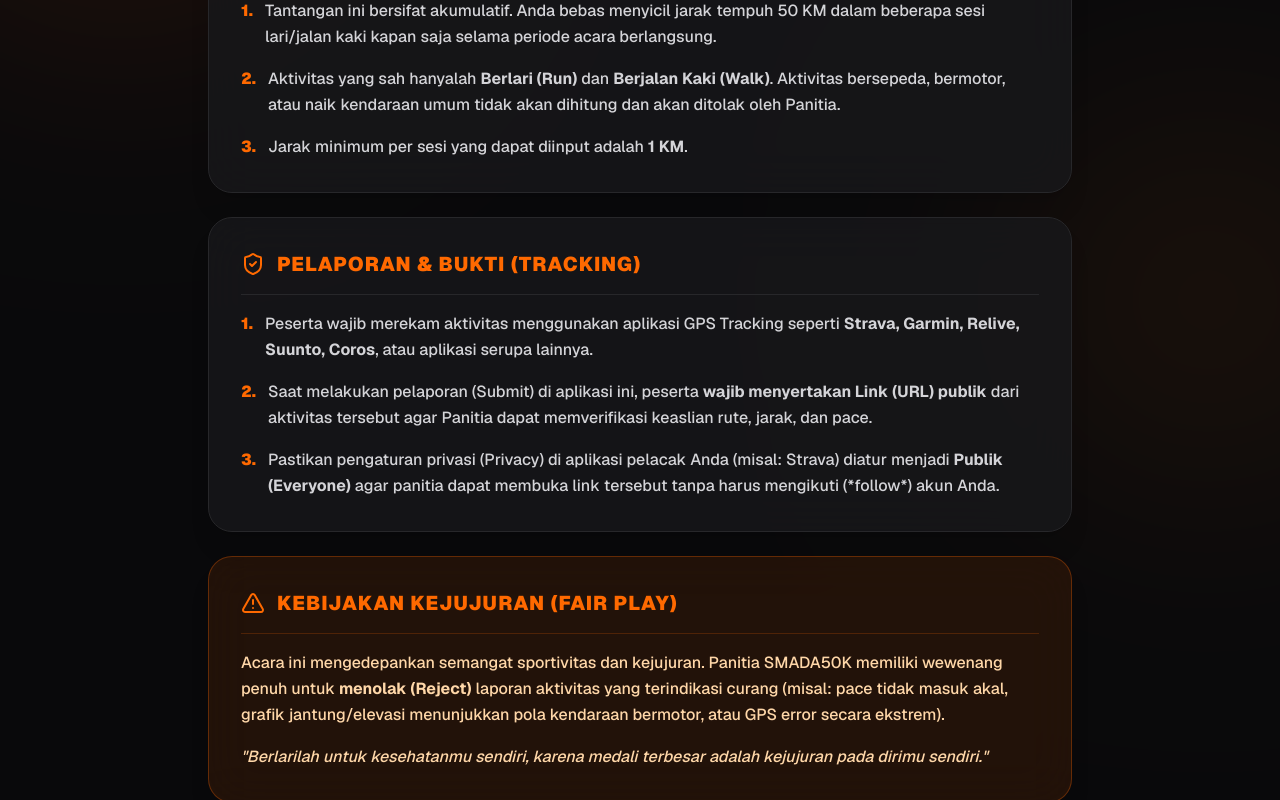
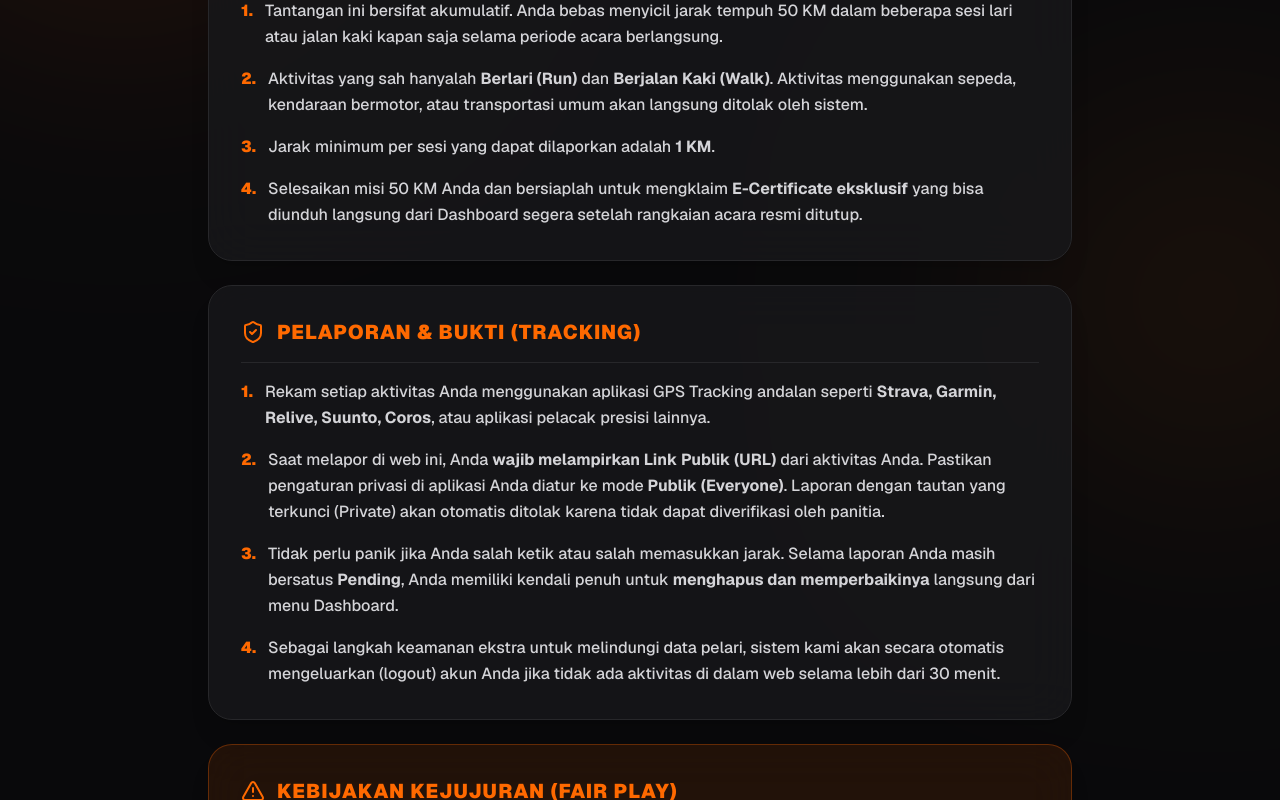
Before and after one commit to vxtamax/smada50k-run, a Next.js app: page /panduan in a window 1280 px wide. Shown: the part 380-1180 px from the top of the page. Built offline with nearby package versions, Linux system fonts and the light colour scheme; no server answers.

Commit message:
Add files via upload

```diff
--- a/src/app/admin/page.tsx
+++ b/src/app/admin/page.tsx
@@ -385,8 +385,6 @@ export default function AdminDashboard() {
                     const paceStatus = getPaceStatus(sub.pace_minutes);
                     const linkToSearch = sub.proof_link || sub.screenshot_url;
                     const isDuplicate = linkToSearch ? allSubmissions.filter((s: any) => (s.proof_link === linkToSearch || s.screenshot_url === linkToSearch) && s.id !== sub.id).length > 0 : false;
-                    const linkToSearch = sub.proof_link || sub.screenshot_url;
-                    const isDuplicate = linkToSearch ? allSubmissions.filter((s: any) => (s.proof_link === linkToSearch || s.screenshot_url === linkToSearch) && s.id !== sub.id).length > 0 : false;
 
                   return (
                     <div key={sub.id} className="bg-zinc-900 border border-zinc-800 rounded-3xl p-5 hover:border-orange-500/50 transition-all flex flex-col sm:flex-row gap-5 items-start sm:items-center justify-between group shadow-xl">
--- a/src/app/panduan/page.tsx
+++ b/src/app/panduan/page.tsx
@@ -15,7 +15,7 @@ export default function RulesPage() {
   }, []);
 
   return (
-    <div className="flex-1 flex flex-col font-sans w-full py-10 px-4 max-w-4xl mx-auto text-white">
+        <div className="flex-1 flex flex-col font-sans w-full py-10 px-4 max-w-4xl mx-auto text-white">
       <Link href={backUrl} className="text-zinc-400 hover:text-orange-500 flex items-center gap-2 font-bold uppercase tracking-wider mb-8 w-fit transition-colors">
         <ArrowLeft size={20} /> Kembali
       </Link>
@@ -36,15 +36,19 @@ export default function RulesPage() {
           <ul className="space-y-4 text-zinc-300 font-medium leading-relaxed">
             <li className="flex gap-3">
               <span className="text-orange-500 font-black">1.</span>
-              <span>Tantangan ini bersifat akumulatif. Anda bebas menyicil jarak tempuh 50 KM dalam beberapa sesi lari/jalan kaki kapan saja selama periode acara berlangsung.</span>
+              <span>Tantangan ini bersifat akumulatif. Anda bebas menyicil jarak tempuh 50 KM dalam beberapa sesi lari atau jalan kaki kapan saja selama periode acara berlangsung.</span>
             </li>
             <li className="flex gap-3">
               <span className="text-orange-500 font-black">2.</span>
-              <span>Aktivitas yang sah hanyalah <b>Berlari (Run)</b> dan <b>Berjalan Kaki (Walk)</b>. Aktivitas bersepeda, bermotor, atau naik kendaraan umum tidak akan dihitung dan akan ditolak oleh Panitia.</span>
+              <span>Aktivitas yang sah hanyalah <b>Berlari (Run)</b> dan <b>Berjalan Kaki (Walk)</b>. Aktivitas menggunakan sepeda, kendaraan bermotor, atau transportasi umum akan langsung ditolak oleh sistem.</span>
             </li>
             <li className="flex gap-3">
               <span className="text-orange-500 font-black">3.</span>
-              <span>Jarak minimum per sesi yang dapat diinput adalah <b>1 KM</b>.</span>
+              <span>Jarak minimum per sesi yang dapat dilaporkan adalah <b>1 KM</b>.</span>
+            </li>
+            <li className="flex gap-3">
+              <span className="text-orange-500 font-black">4.</span>
+              <span>Selesaikan misi 50 KM Anda dan bersiaplah untuk mengklaim <b>E-Certificate eksklusif</b> yang bisa diunduh langsung dari Dashboard segera setelah rangkaian acara resmi ditutup.</span>
             </li>
           </ul>
         </div>
@@ -56,15 +60,19 @@ export default function RulesPage() {
           <ul className="space-y-4 text-zinc-300 font-medium leading-relaxed">
             <li className="flex gap-3">
               <span className="text-orange-500 font-black">1.</span>
-              <span>Peserta wajib merekam aktivitas menggunakan aplikasi GPS Tracking seperti <b>Strava, Garmin, Relive, Suunto, Coros</b>, atau aplikasi serupa lainnya.</span>
+              <span>Rekam setiap aktivitas Anda menggunakan aplikasi GPS Tracking andalan seperti <b>Strava, Garmin, Relive, Suunto, Coros</b>, atau aplikasi pelacak presisi lainnya.</span>
             </li>
             <li className="flex gap-3">
               <span className="text-orange-500 font-black">2.</span>
-              <span>Saat melakukan pelaporan (Submit) di aplikasi ini, peserta <b>wajib menyertakan Link (URL) publik</b> dari aktivitas tersebut agar Panitia dapat memverifikasi keaslian rute, jarak, dan pace.</span>
+              <span>Saat melapor di web ini, Anda <b>wajib melampirkan Link Publik (URL)</b> dari aktivitas Anda. Pastikan pengaturan privasi di aplikasi Anda diatur ke mode <b>Publik (Everyone)</b>. Laporan dengan tautan yang terkunci (Private) akan otomatis ditolak karena tidak dapat diverifikasi oleh panitia.</span>
             </li>
             <li className="flex gap-3">
               <span className="text-orange-500 font-black">3.</span>
-              <span>Pastikan pengaturan privasi (Privacy) di aplikasi pelacak Anda (misal: Strava) diatur menjadi <b>Publik (Everyone)</b> agar panitia dapat membuka link tersebut tanpa harus mengikuti (*follow*) akun Anda.</span>
+              <span>Tidak perlu panik jika Anda salah ketik atau salah memasukkan jarak. Selama laporan Anda masih bersatus <b>Pending</b>, Anda memiliki kendali penuh untuk <b>menghapus dan memperbaikinya</b> langsung dari menu Dashboard.</span>
+            </li>
+            <li className="flex gap-3">
+              <span className="text-orange-500 font-black">4.</span>
+              <span>Sebagai langkah keamanan ekstra untuk melindungi data pelari, sistem kami akan secara otomatis mengeluarkan (logout) akun Anda jika tidak ada aktivitas di dalam web selama lebih dari 30 menit.</span>
             </li>
           </ul>
         </div>
@@ -74,10 +82,13 @@ export default function RulesPage() {
             <AlertTriangle size={24} /> Kebijakan Kejujuran (Fair Play)
           </h2>
           <p className="text-orange-200 font-medium leading-relaxed">
-            Acara ini mengedepankan semangat sportivitas dan kejujuran. Panitia SMADA50K memiliki wewenang penuh untuk <b>menolak (Reject)</b> laporan aktivitas yang terindikasi curang (misal: pace tidak masuk akal, grafik jantung/elevasi menunjukkan pola kendaraan bermotor, atau GPS error secara ekstrem).
+            Acara ini dibangun di atas semangat sportivitas dan kejujuran tanpa kompromi. Panitia SMADA50K memiliki wewenang penuh untuk menolak laporan yang terindikasi curang, seperti catatan waktu (pace) yang tidak masuk akal atau grafik pergerakan yang menyerupai kendaraan bermotor.
           </p>
-          <p className="text-orange-200 font-medium leading-relaxed mt-4 italic">
-            "Berlarilah untuk kesehatanmu sendiri, karena medali terbesar adalah kejujuran pada dirimu sendiri."
+          <p className="text-orange-200 font-medium leading-relaxed mt-4">
+            Selain itu, sistem keamanan kami telah dilengkapi dengan pelacak pintar yang akan mendeteksi penggunaan tautan (link) ganda. Penggunaan satu link Strava yang sama secara berulang akan langsung tertangkap oleh radar sistem.
+          </p>
+          <p className="text-orange-200 font-black leading-relaxed mt-6 italic">
+            "Berlarilah untuk kesehatan dan kebanggaan Anda sendiri. Medali dan sertifikat terbesar adalah kejujuran yang Anda pegang hingga garis akhir."
           </p>
         </div>
       </div>
```
